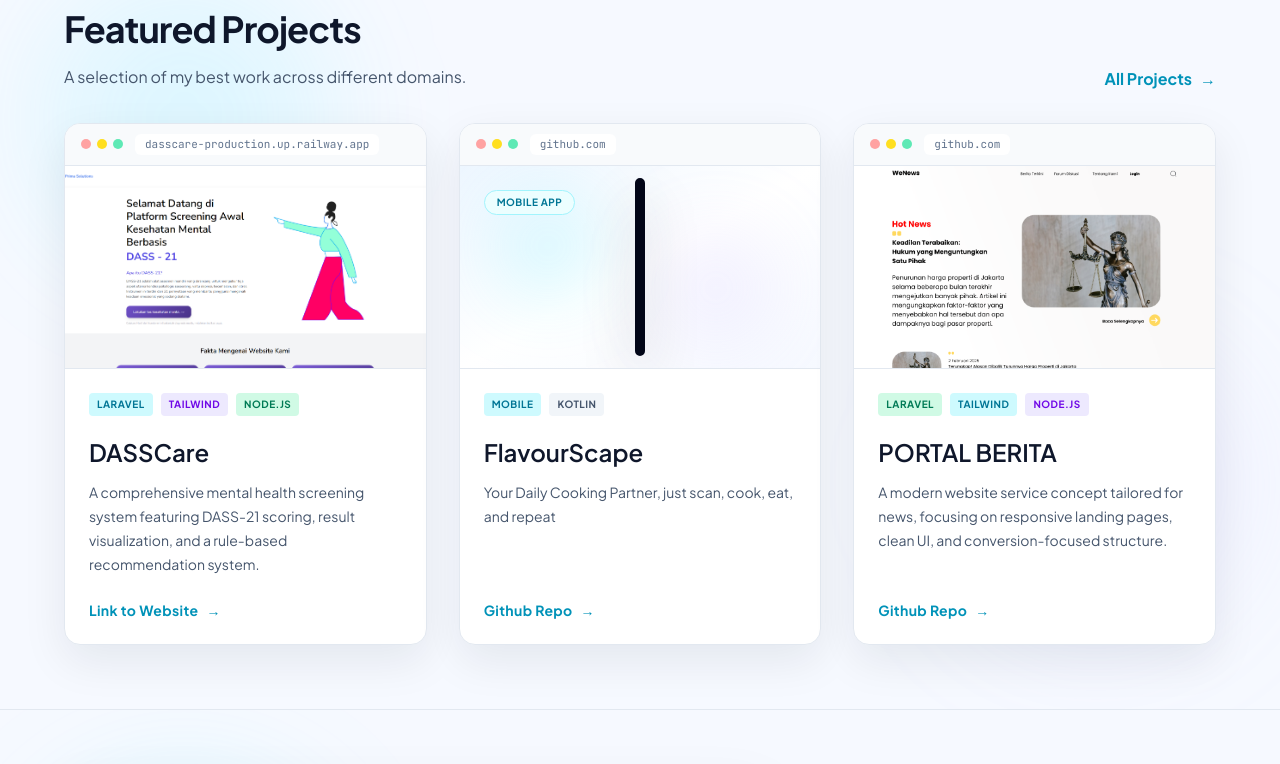
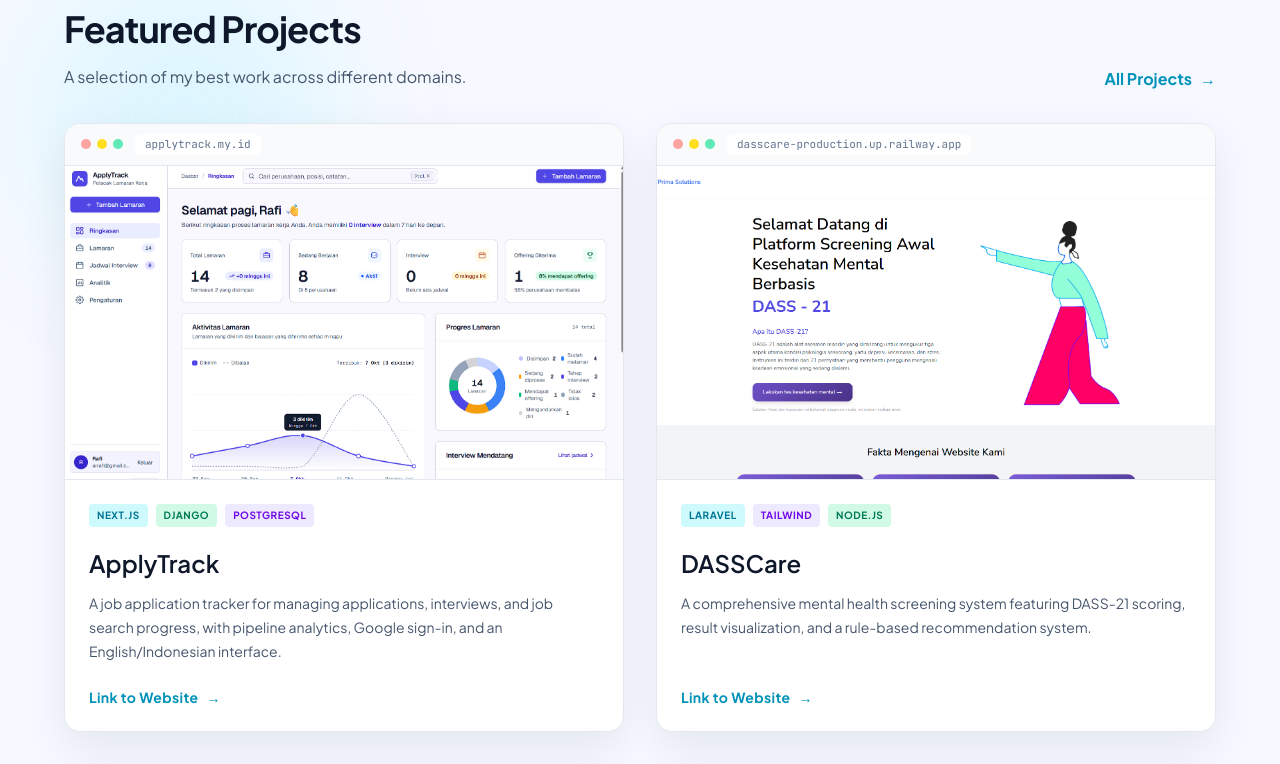
Before and after one commit to AwArrafi/portfolio, a Next.js app: page / in a window 1280 px wide. Shown: the part 1980-2744 px from the top of the page. Built offline with nearby package versions, Linux system fonts and the light colour scheme.

Commit message:
Applytrack added into projects

```diff
--- a/components/sections/FeaturedProjectSections.tsx
+++ b/components/sections/FeaturedProjectSections.tsx
@@ -35,7 +35,7 @@ export default function FeaturedProjectsSection() {
 
         {/* Project Cards */}
 
-        <div className="grid gap-8 md:grid-cols-2 xl:grid-cols-3">
+        <div className="grid gap-8 md:grid-cols-2">
           {projects.map((project) => (
             <ProjectCard key={project.id} project={project} />
           ))}
--- a/data/projects.ts
+++ b/data/projects.ts
@@ -16,6 +16,31 @@ export type Project = {
 };
 
 export const projects: Project[] = [
+  {
+    id: 4,
+    title: "ApplyTrack",
+    description:
+      "A job application tracker for managing applications, interviews, and job search progress, with pipeline analytics, Google sign-in, and an English/Indonesian interface.",
+    image: "/images/projects/applytrack.png",
+    imageAlt: "ApplyTrack dashboard preview",
+    cta: "Link to Website",
+    previewType: "web",
+    href: "https://applytrack.my.id",
+    tags: [
+      {
+        label: "NEXT.JS",
+        variant: "cyan",
+      },
+      {
+        label: "DJANGO",
+        variant: "green",
+      },
+      {
+        label: "POSTGRESQL",
+        variant: "violet",
+      },
+    ],
+  },
   {
     id: 1,
     title: "DASSCare",
```
Also changed, not shown: public/images/projects/applytrack.png (added).
